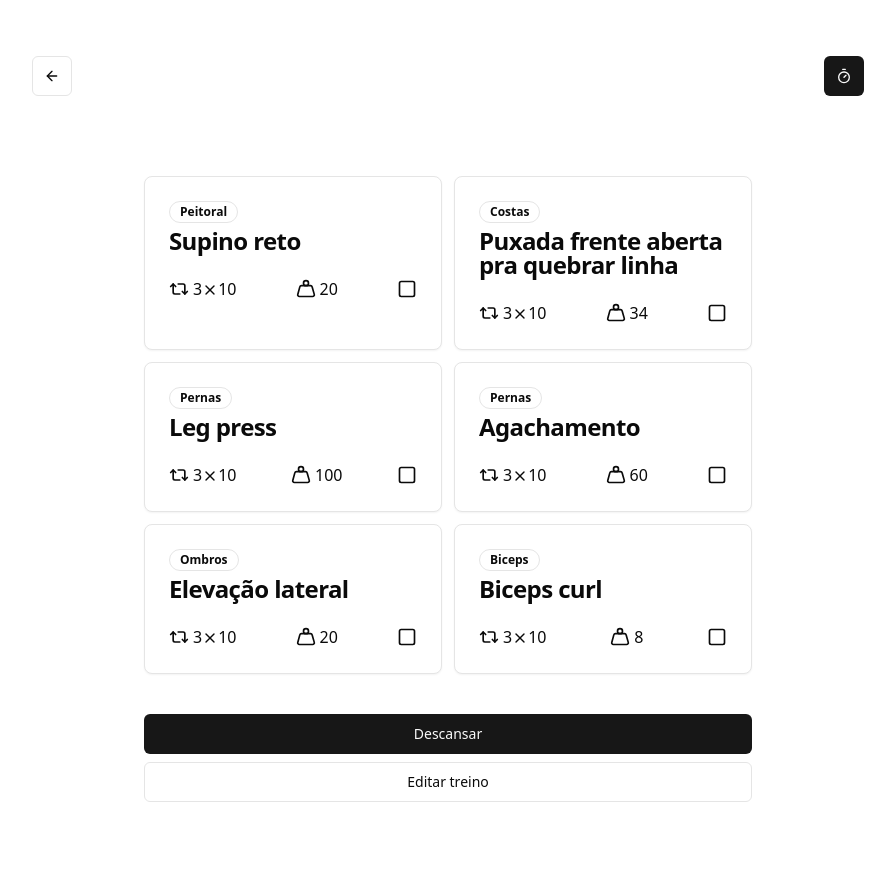
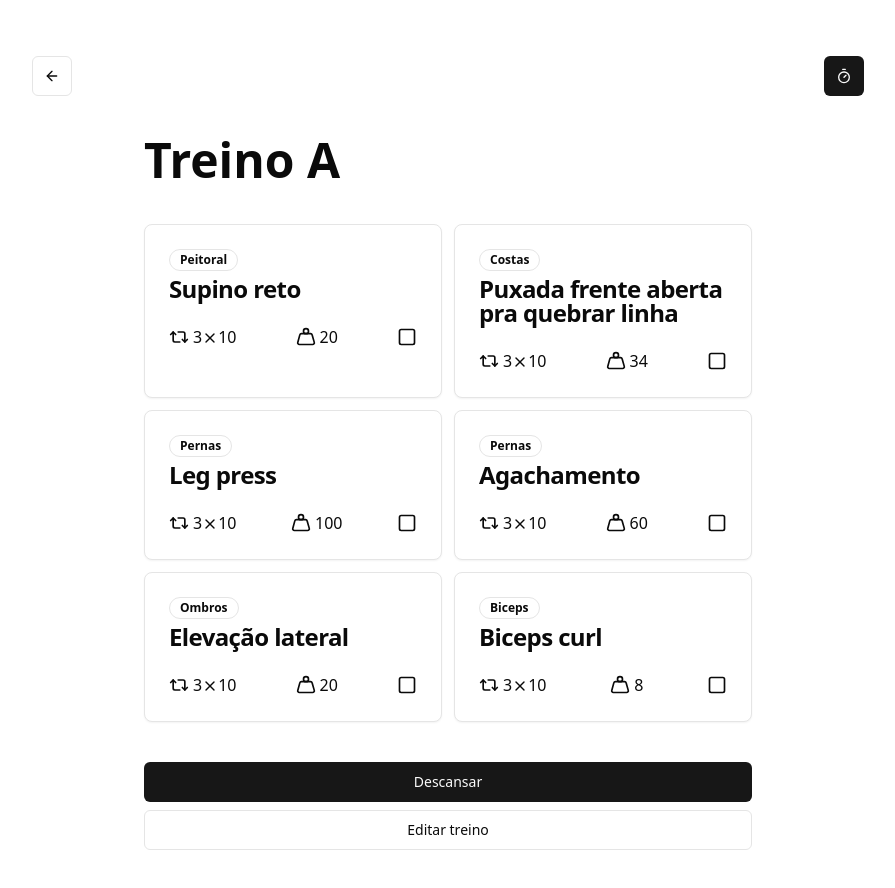
Before and after one commit to katsuragawaa/workout-react, a Next.js app: page /workout/1 in a window 1280 px wide. Shown: the whole page, without its empty margins (192-1087 px from the left). Before the commit the page ends 842 px from the top, so only its background shows below. Built offline with nearby package versions, Linux system fonts and the light colour scheme.

Commit message:
Update workout title variable

```diff
--- a/app/workout/[id]/page.tsx
+++ b/app/workout/[id]/page.tsx
@@ -12,7 +12,7 @@ type WorkoutPageProps = {
 
 export default function Workout({ params }: WorkoutPageProps) {
   const { id } = params;
-  const workout = workouts.find((workout) => workout.id === Number(id)) || { title: "Workout not found" };
+  const workout = workouts.find((workout) => workout.id === Number(id)) || { name: "Workout not found" };
 
   const Trigger = <Button className="mt-10">Descansar</Button>;
   const IconTrigger = (
@@ -32,7 +32,7 @@ export default function Workout({ params }: WorkoutPageProps) {
       </header>
 
       <main className="container flex max-w-2xl flex-col py-10">
-        <h1 className="text-5xl font-extrabold">{workout.title}</h1>
+        <h1 className="text-5xl font-extrabold">{workout.name}</h1>
 
         <div className="grid grid-cols-1 gap-3 pt-10 md:grid-cols-2">
           {exercises.map((exercise) => (
```
